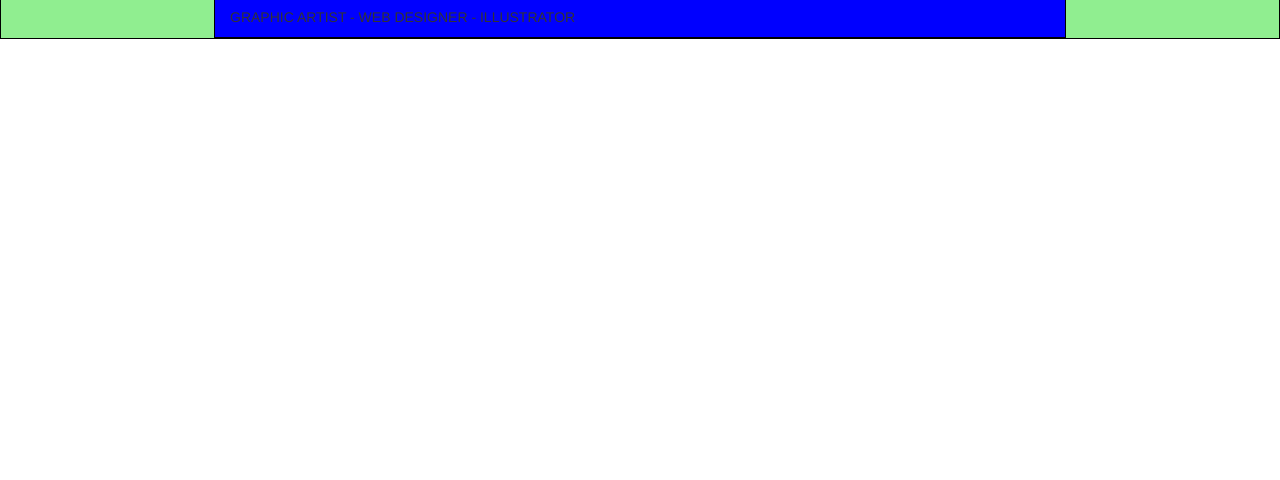
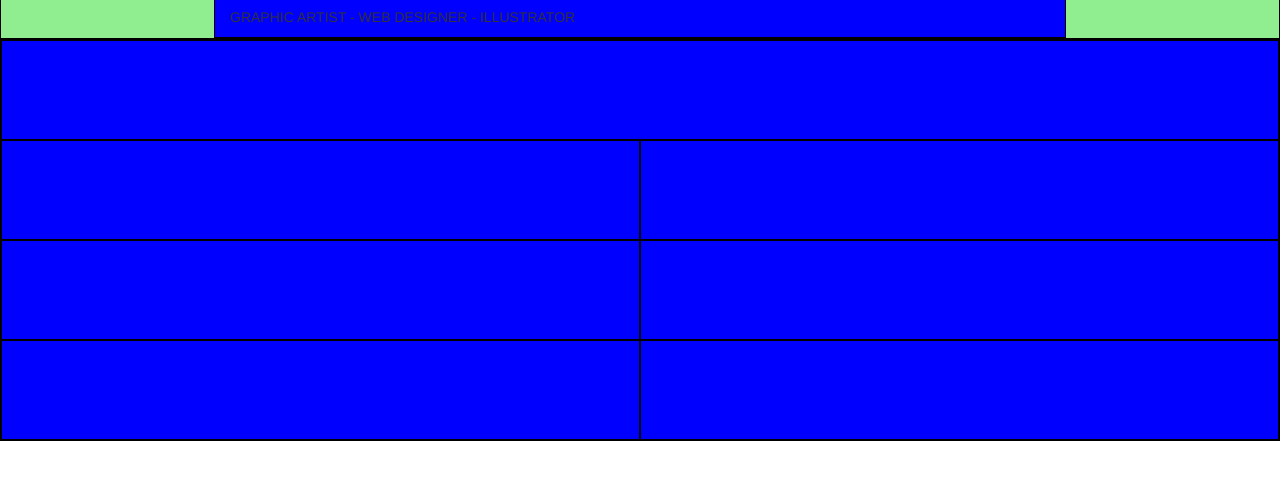
Before and after one commit to Davide-Zingali/html-css-bootstrap-freelancer, a plain HTML site: page index.html in a window 1280 px wide. Shown: the part 320-800 px from the top of the page. Drawn offline with nearby package versions, Linux system fonts and the light colour scheme.

Commit message:
main prima sezione

```diff
--- a/css/master.css
+++ b/css/master.css
@@ -19,3 +19,4 @@
   border: 1px solid black;
   min-height: 100px;
 }
+/* col-xs-	col-sm-	col-md-	col-lg- */
--- a/index.html
+++ b/index.html
@@ -47,7 +47,36 @@
 
         <!-- prima sezione -->
         <section>
+          <div class="row">
+            <!-- titolo testo -->
+            <div class="col-xs-	col-sm-	col-md-12	col-lg-12">
 
+            </div>
+            <!-- box 1 sx su inizio -->
+            <div class="col-xs-	col-sm-	col-md-6	col-lg-6">
+
+            </div>
+            <!-- box 2 -->
+            <div class="col-xs-	col-sm-	col-md-6	col-lg-6">
+
+            </div>
+            <!-- box 3 -->
+            <div class="col-xs-	col-sm-	col-md-6	col-lg-6">
+
+            </div>
+            <!-- box 4 -->
+            <div class="col-xs-	col-sm-	col-md-6	col-lg-6">
+
+            </div>
+            <!-- box 5 -->
+            <div class="col-xs-	col-sm-	col-md-6	col-lg-6">
+
+            </div>
+            <!-- box 6 giù dx fine -->
+            <div class="col-xs-	col-sm-	col-md-6	col-lg-6">
+
+            </div>
+          </div>
         </section>
 
         <!-- seconda sezione -->
```
